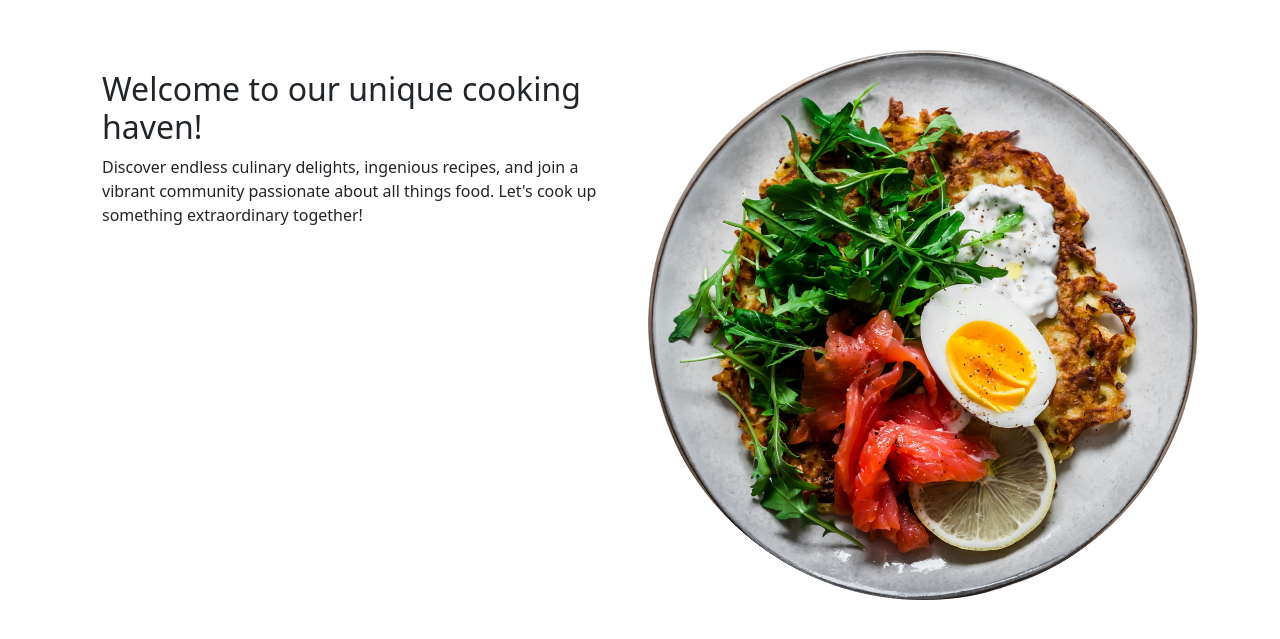
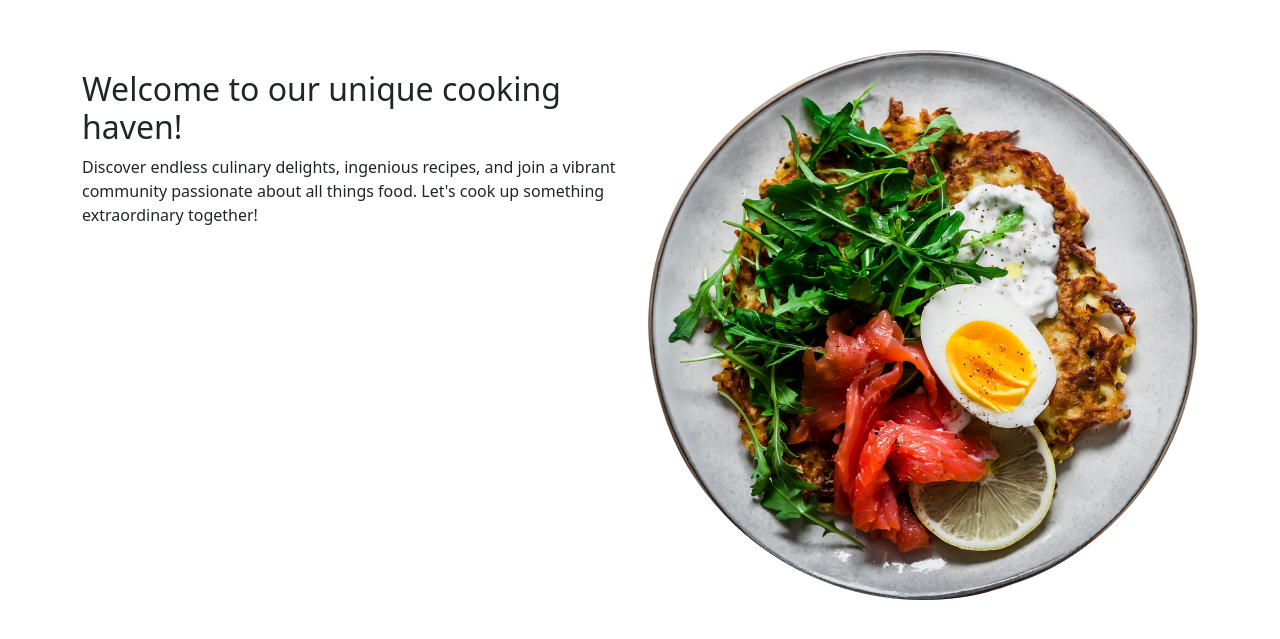
Before and after one commit to aishwarya1999-roy/Projects, a Django app: page /recipes/ in a window 1280 px wide. Shown: the part 56-695 px from the top of the page. Run offline with Django 5.2, Linux system fonts and the light colour scheme.

Commit message:
Auto-commit

```diff
--- a/Recipe/All/Templates/base.html
+++ b/Recipe/All/Templates/base.html
@@ -14,7 +14,7 @@
   margin-top:50px;
 }
 .hero-text{
-  padding: 20px;
+  padding: 20px 0 20px 0;
 }
 
     </style>
```
